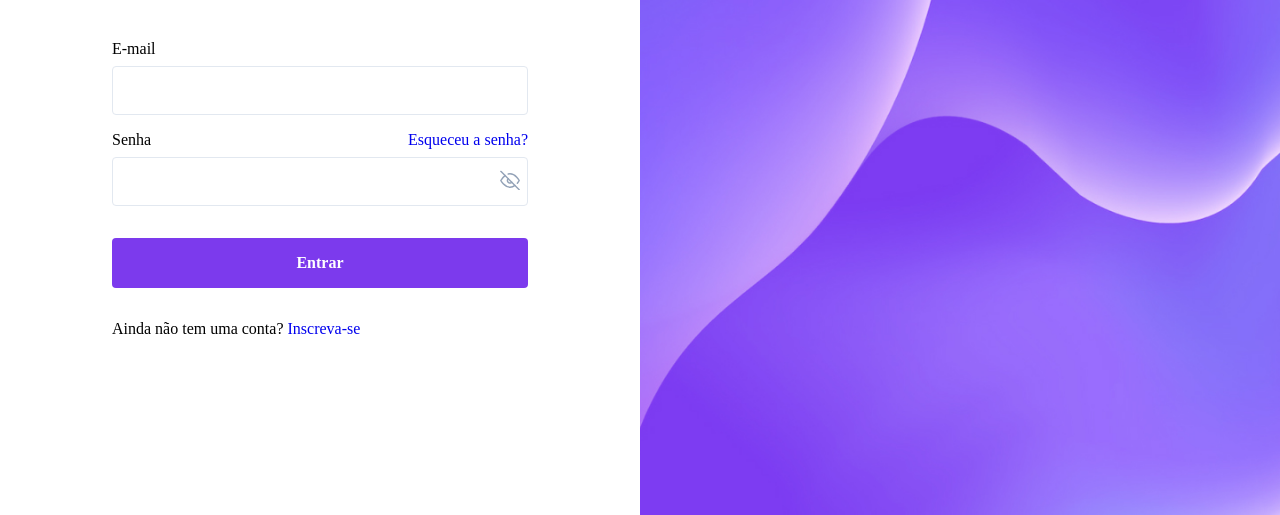
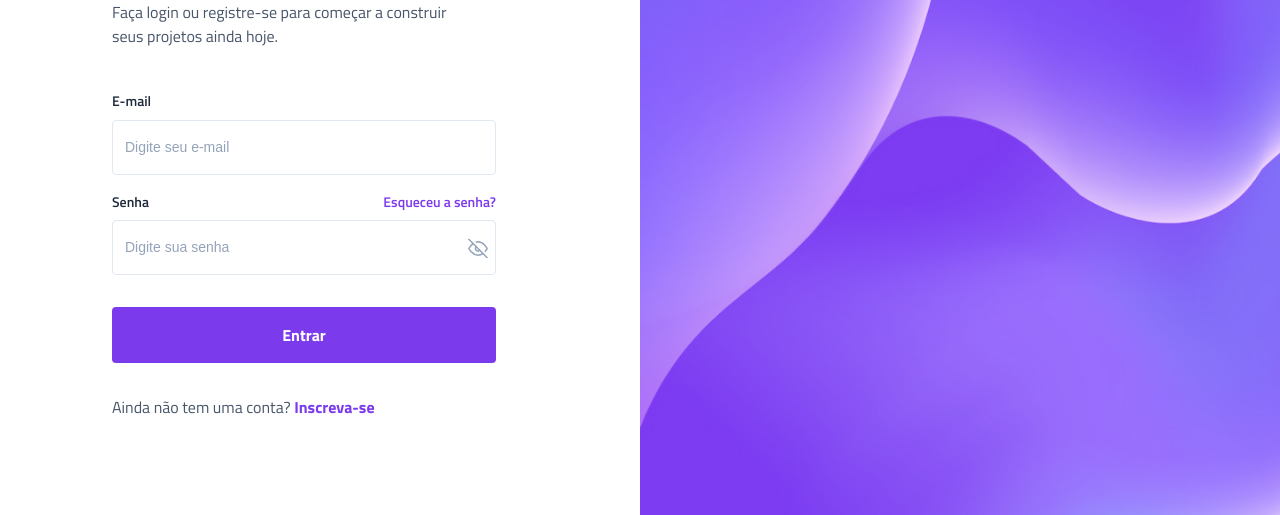
Before and after one commit to pedro-souZ/bora-codar-11, a plain HTML site: page index.html in a window 1280 px wide. Shown: the part 285-800 px from the top of the page. Drawn offline with Linux system fonts and the light colour scheme.

Commit message:
finalizando

```diff
--- a/index.html
+++ b/index.html
@@ -4,6 +4,12 @@
     <meta charset="UTF-8" />
     <meta name="viewport" content="width=device-width, initial-scale=1.0" />
     <link rel="stylesheet" href="style.css" />
+    <link rel="preconnect" href="https://fonts.googleapis.com" />
+    <link rel="preconnect" href="https://fonts.gstatic.com" crossorigin />
+    <link
+      href="https://fonts.googleapis.com/css2?family=Titillium+Web:ital,wght@0,200;0,300;0,400;0,600;0,700;0,900;1,200;1,300;1,400;1,600;1,700&display=swap"
+      rel="stylesheet"
+    />
     <title>Login</title>
   </head>
   <body>
@@ -23,7 +29,13 @@
           <form>
             <div class="input-wrapper">
               <label for="email">E-mail</label>
-              <input type="email" name="email" id="email" required />
+              <input
+                type="email"
+                name="email"
+                id="email"
+                required
+                placeholder="Digite seu e-mail"
+              />
             </div>
 
             <div class="input-wrapper">
@@ -32,14 +44,28 @@
                 <a href="#">Esqueceu a senha?</a>
               </div>
 
-              <input type="password" id="senha" />
-              <img class="show-password eye" src="assets/eye-off.svg" alt="" />
-              <img class="hide-password eye hide" src="assets/eye.svg" alt="" />
+              <input
+                type="password"
+                id="senha"
+                placeholder="Digite sua senha"
+              />
+              <img
+                onclick="togglePassword()"
+                class="show-password eye"
+                src="assets/eye-off.svg"
+                alt=""
+              />
+              <img
+                onclick="togglePassword()"
+                class="hide-password eye hide"
+                src="assets/eye.svg"
+                alt=""
+              />
             </div>
 
             <button type="submit">Entrar</button>
 
-            <div class="create-acount">
+            <div class="create-account">
               Ainda não tem uma conta?
               <a href="#">Inscreva-se</a>
             </div>
@@ -48,5 +74,18 @@
       </div>
       <img src="assets/img.jpg" alt="bg-roxo" />
     </div>
+
+    <script>
+      function togglePassword() {
+        document
+          .querySelectorAll(".eye")
+          .forEach((eye) => eye.classList.toggle("hide"));
+
+        const type =
+          senha.getAttribute("type") == "password" ? "text" : "password";
+
+        senha.setAttribute("type", type);
+      }
+    </script>
   </body>
 </html>
--- a/style.css
+++ b/style.css
@@ -8,6 +8,7 @@
 
 :root {
   font-size: 62.5%; /*reseta a unidade de medida para poder usar as medidas de 10px*/
+  font-family: "Titillium web", sans-serif;
 }
 
 body {
@@ -21,6 +22,14 @@ button {
 
 a {
   text-decoration: none;
+
+  color: #7c3aed;
+
+  font-weight: 700;
+}
+
+a:hover {
+  text-decoration: underline;
 }
 
 #page {
@@ -52,12 +61,26 @@ header img {
 
   & main {
     margin-top: 11.4rem;
+    max-width: 38.4rem;
 
     /* mantém o limite máximo do container */
     & .headline {
       max-width: 35rem;
     }
   }
+}
+
+h1 {
+  font-size: 3.6rem;
+  line-height: 5.5rem;
+
+  color: #1e293b;
+}
+
+h1 + p {
+  color: #475569;
+
+  margin-top: 1.6rem;
 }
 
 form {
@@ -68,12 +91,40 @@ form {
   position: relative;
 }
 
+label {
+  font-weight: 600;
+  font-size: 1.4rem;
+  line-height: 2.1rem;
+
+  color: #1e293b;
+}
+
+label + a {
+  font-size: 1.4rem;
+  line-height: 2.1rem;
+  font-weight: 600;
+}
+
+input::placeholder {
+  color: #94a3b8;
+}
+
+input:focus,
+input:hover {
+  border: 1px solid #7c3aed;
+  outline: 0;
+}
+
+input:disabled {
+  opacity: 0.35;
+}
+
 /* remove os olhos de senha padrão do navegador */
 ::-ms-reveal {
   display: none;
 }
 
-form input {
+input {
   width: 100%;
 
   background-color: white;
@@ -83,6 +134,11 @@ form input {
   padding: 1.6rem 1.2rem;
 
   margin-top: 0.8rem;
+
+  font-size: 1.4rem;
+  line-height: 2.1rem;
+
+  color: #1e293b;
 }
 
 /* pega o input que tem um input anterior a ele */
@@ -99,7 +155,7 @@ form .input-wrapper + .input-wrapper {
   height: 2rem;
 
   position: absolute;
-  top: 52%;
+  top: 56%;
   right: 2%;
 }
 
@@ -134,3 +190,31 @@ form button:focus {
 form button:hover {
   background: #9f67ff;
 }
+
+.create-account {
+  color: #475569;
+}
+
+@media (max-width: 900px) {
+  #page > * {
+    width: 100%;
+  }
+
+  #page > img {
+    display: none;
+  }
+
+  #page > div {
+    padding: 11rem;
+  }
+
+  main {
+    max-width: 100%;
+  }
+}
+
+@media (max-width: 500px) {
+  #page > div {
+    padding: 4rem;
+  }
+}
```
